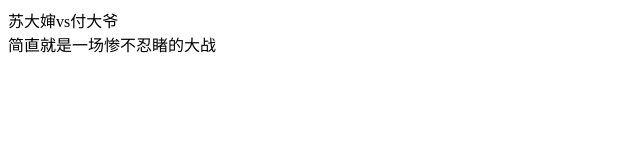
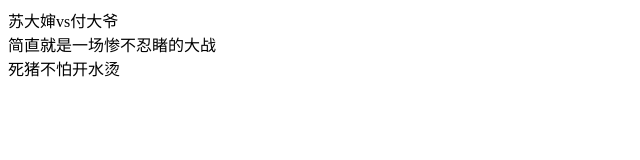
Before and after one commit to batmaxAminons/batmax-and-minons, a plain HTML site: page index.html in a window 1280 px wide. Shown: the whole page, without its empty margins (0-640 px from the left). Drawn offline with Linux system fonts and the light colour scheme.

Commit message:
第三次

```diff
--- a/index.html
+++ b/index.html
@@ -11,5 +11,8 @@
 	<div class="minions">
 		简直就是一场惨不忍睹的大战
 	</div>
+	<div class="bigpig">
+		死猪不怕开水烫
+	</div>
 </body>
 </html>
```
